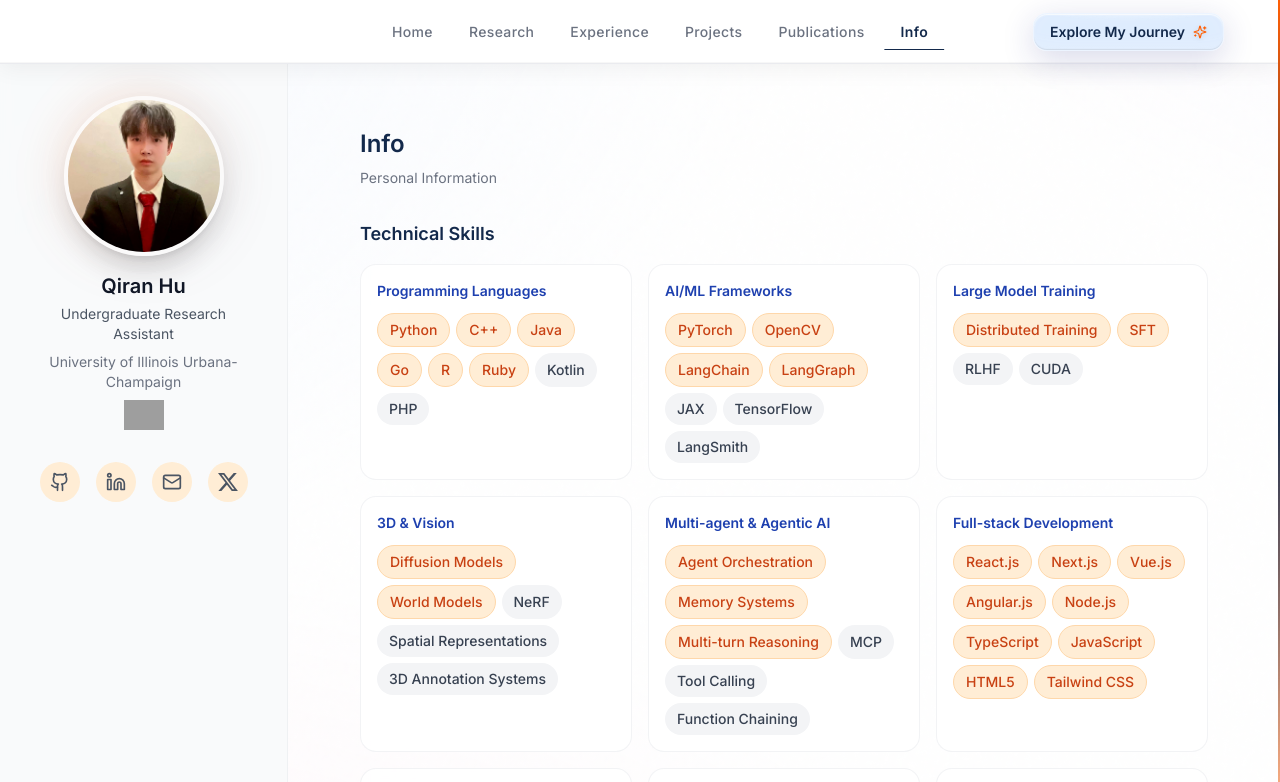
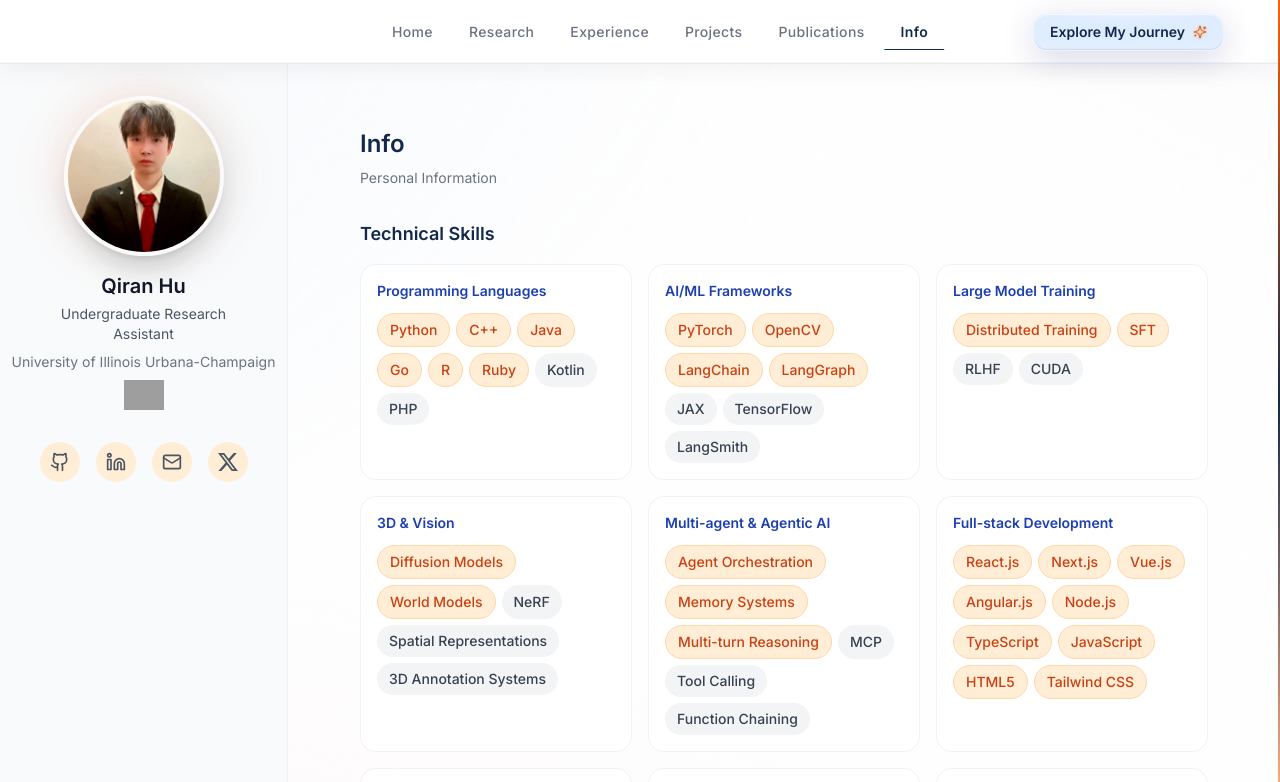
Before and after one commit to Edward-H26/Edward-H26.github.io, a React (Vite) app: page /info in a window 1280 px wide. Shown: the top 782 px of the page. Built offline with nearby package versions, Linux system fonts and the light colour scheme; grey boxes are pictures that could not be loaded.

Commit message:
Update affiliation text to stay on one line
Add nowrap to the affiliation in the sidebar and mobile menu.

```diff
--- a/src/components/layout/MobileMenu.tsx
+++ b/src/components/layout/MobileMenu.tsx
@@ -69,7 +69,7 @@ export function MobileMenu({ open, onClose }: MobileMenuProps) {
                 </p>
                 <div className="flex items-center gap-2 mt-1">
                   <UIUCLogo size={24} className="flex-shrink-0" />
-                  <span className="text-sm text-gray-500 text-center">{PROFILE.affiliation}</span>
+                  <span className="text-sm text-gray-500 text-center whitespace-nowrap">{PROFILE.affiliation}</span>
                 </div>
               </div>
 
--- a/src/components/layout/Sidebar.tsx
+++ b/src/components/layout/Sidebar.tsx
@@ -29,7 +29,7 @@ export function Sidebar({ className = "" }: SidebarProps) {
         </p>
 
         <div className="text-sm text-gray-500 flex flex-col items-center mt-2">
-          <span className="text-center">{PROFILE.affiliation}</span>
+          <span className="text-center whitespace-nowrap">{PROFILE.affiliation}</span>
           <UIUCLogo size={40} className="mt-2" />
         </div>
       </div>
```
